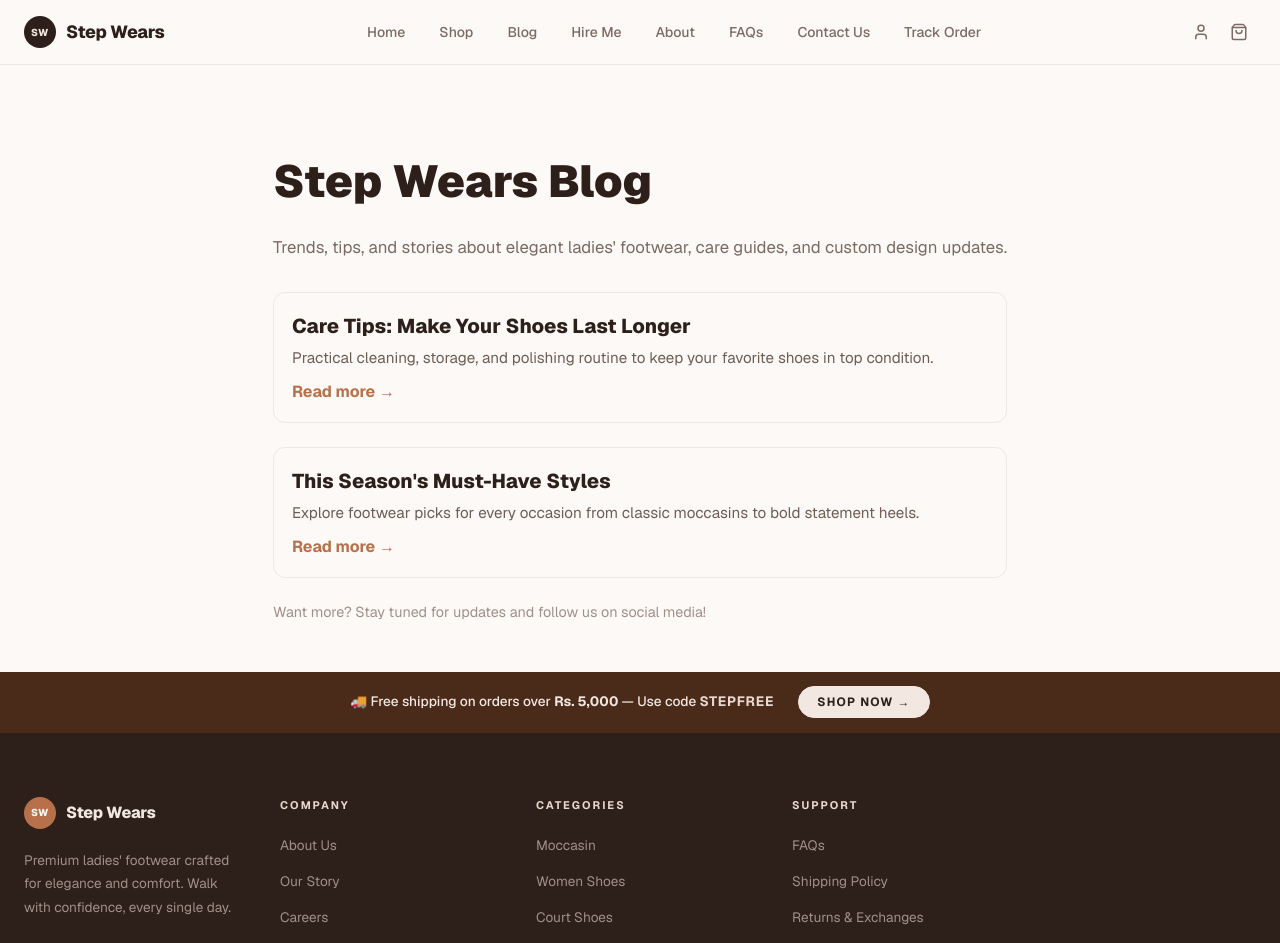
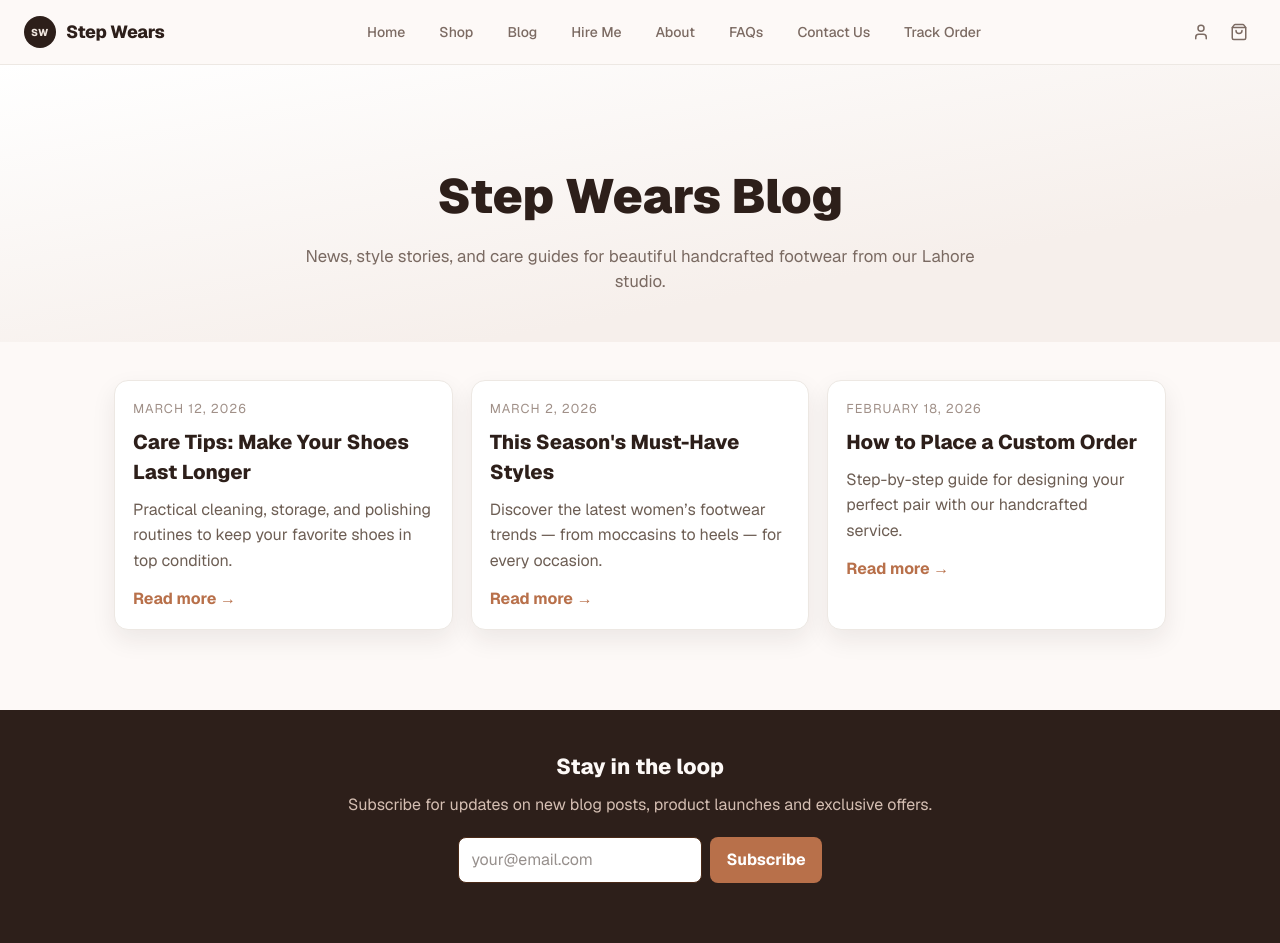
Before and after one commit to remittaylor027-droid/stepwears, a Next.js app: page /blog in a window 1280 px wide. Shown: the top 943 px of the page. Built offline with nearby package versions, Linux system fonts and the light colour scheme.

Commit message:
Enhance blog page to full website style

```diff
--- a/src/app/blog/page.tsx
+++ b/src/app/blog/page.tsx
@@ -1,38 +1,66 @@
 import Link from "next/link";
+
+const POSTS = [
+  {
+    slug: "care-tips",
+    title: "Care Tips: Make Your Shoes Last Longer",
+    excerpt: "Practical cleaning, storage, and polishing routines to keep your favorite shoes in top condition.",
+    date: "March 12, 2026",
+  },
+  {
+    slug: "season-styles",
+    title: "This Season's Must-Have Styles",
+    excerpt: "Discover the latest women’s footwear trends — from moccasins to heels — for every occasion.",
+    date: "March 2, 2026",
+  },
+  {
+    slug: "custom-orders",
+    title: "How to Place a Custom Order",
+    excerpt: "Step-by-step guide for designing your perfect pair with our handcrafted service.",
+    date: "February 18, 2026",
+  },
+];
 
 export default function BlogPage() {
   return (
-    <main style={{ padding: "84px 24px 48px", maxWidth: "980px", margin: "0 auto" }}>
-      <h1 style={{ fontSize: "clamp(2rem, 5vw, 2.8rem)", fontWeight: 900, color: "#2d1f1a", marginBottom: "20px" }}>
-        Step Wears Blog
-      </h1>
-      <p style={{ fontSize: "1.05rem", color: "#7c6b63", marginBottom: "32px" }}>
-        Trends, tips, and stories about elegant ladies&apos; footwear, care guides, and custom design updates.
-      </p>
+    <main style={{ background: "#fdf9f7", minHeight: "100vh" }}>
 
-      <article style={{ marginBottom: "24px", padding: "18px", border: "1px solid #ede8e3", borderRadius: "12px" }}>
-        <h2 style={{ fontSize: "1.25rem", fontWeight: 800, marginBottom: "6px" }}>Care Tips: Make Your Shoes Last Longer</h2>
-        <p style={{ fontSize: "0.95rem", color: "#6d5e54", marginBottom: "10px" }}>
-          Practical cleaning, storage, and polishing routine to keep your favorite shoes in top condition.
+      <section style={{ padding: "96px 24px 48px", textAlign: "center", background: "linear-gradient(170deg, #fff, #f6efeb 72%)" }}>
+        <h1 style={{ fontSize: "clamp(2rem, 5vw, 3rem)", fontWeight: 900, color: "#2d1f1a", margin: 0 }}>
+          Step Wears Blog
+        </h1>
+        <p style={{ fontSize: "1.05rem", color: "#7a6a62", maxWidth: "700px", margin: "12px auto 0" }}>
+          News, style stories, and care guides for beautiful handcrafted footwear from our Lahore studio.
         </p>
-        <Link href="/blog/care-tips" style={{ color: "#b8704a", textDecoration: "none", fontWeight: 700 }}>
-          Read more →
-        </Link>
-      </article>
+      </section>
 
-      <article style={{ marginBottom: "24px", padding: "18px", border: "1px solid #ede8e3", borderRadius: "12px" }}>
-        <h2 style={{ fontSize: "1.25rem", fontWeight: 800, marginBottom: "6px" }}>This Season&apos;s Must-Have Styles</h2>
-        <p style={{ fontSize: "0.95rem", color: "#6d5e54", marginBottom: "10px" }}>
-          Explore footwear picks for every occasion from classic moccasins to bold statement heels.
+      <section style={{ maxWidth: "1100px", margin: "0 auto", padding: "38px 24px 80px" }}>
+        <div style={{ display: "grid", gridTemplateColumns: "repeat(auto-fit, minmax(250px, 1fr))", gap: "18px" }}>
+          {POSTS.map((post) => (
+            <article key={post.slug} style={{ background: "#fff", border: "1px solid #ede8e3", borderRadius: "14px", padding: "18px", boxShadow: "0 10px 24px rgba(37,31,26,0.08)" }}>
+              <small style={{ display: "block", color: "#a09088", textTransform: "uppercase", letterSpacing: "0.08em", marginBottom: "8px" }}>{post.date}</small>
+              <h2 style={{ fontSize: "1.25rem", fontWeight: 800, margin: "0 0 10px", color: "#2d1f1a" }}>{post.title}</h2>
+              <p style={{ margin: "0 0 14px", color: "#6d5e54", lineHeight: 1.6 }}>{post.excerpt}</p>
+              <Link href={/blog/} style={{ color: "#b8704a", fontWeight: 700, textDecoration: "none" }}>
+                Read more →
+              </Link>
+            </article>
+          ))}
+        </div>
+      </section>
+
+      <section style={{ background: "#2d1f1a", color: "#fdf9f7", padding: "40px 24px 64px", textAlign: "center" }}>
+        <h3 style={{ fontSize: "1.35rem", fontWeight: 800, margin: "0 0 10px" }}>Stay in the loop</h3>
+        <p style={{ margin: "0 0 20px", color: "#d4beb2", maxWidth: "620px", marginLeft: "auto", marginRight: "auto" }}>
+          Subscribe for updates on new blog posts, product launches and exclusive offers.
         </p>
-        <Link href="/blog/season-styles" style={{ color: "#b8704a", textDecoration: "none", fontWeight: 700 }}>
-          Read more →
-        </Link>
-      </article>
-
-      <p style={{ fontSize: "0.9rem", color: "#a09088" }}>
-        Want more? Stay tuned for updates and follow us on social media!
-      </p>
+        <form style={{ display: "flex", flexWrap: "wrap", justifyContent: "center", gap: "8px" }} onSubmit={(e) => e.preventDefault()}>
+          <input type="email" placeholder="your@email.com" style={{ minWidth: "220px", padding: "10px 12px", borderRadius: "8px", border: "1px solid #4a2a18", background: "#fff", color: "#2d1f1a" }} />
+          <button type="submit" style={{ padding: "10px 16px", borderRadius: "8px", border: "none", background: "#b8704a", color: "#fff", fontWeight: 700, cursor: "pointer" }}>
+            Subscribe
+          </button>
+        </form>
+      </section>
     </main>
   );
 }
```
